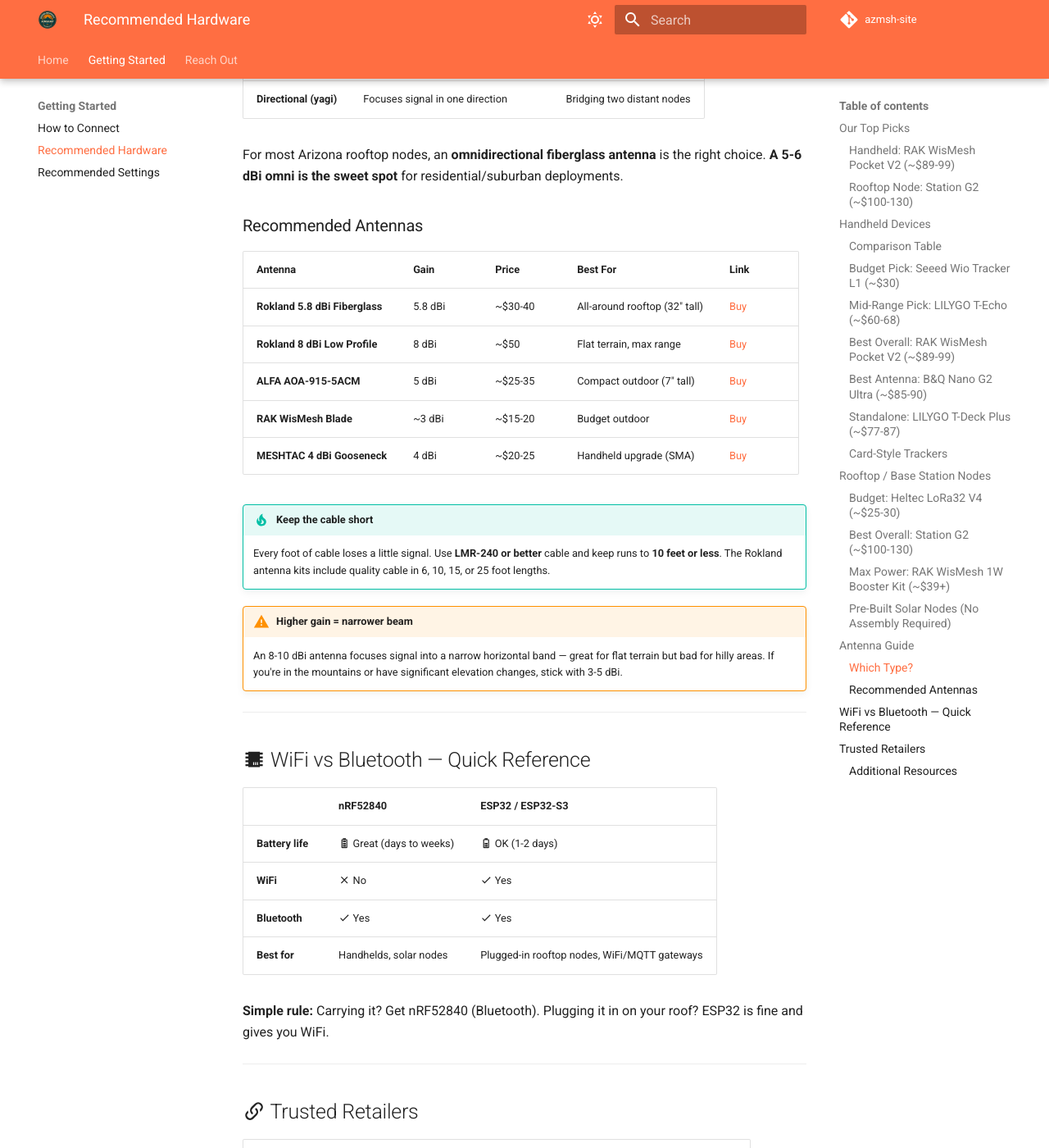
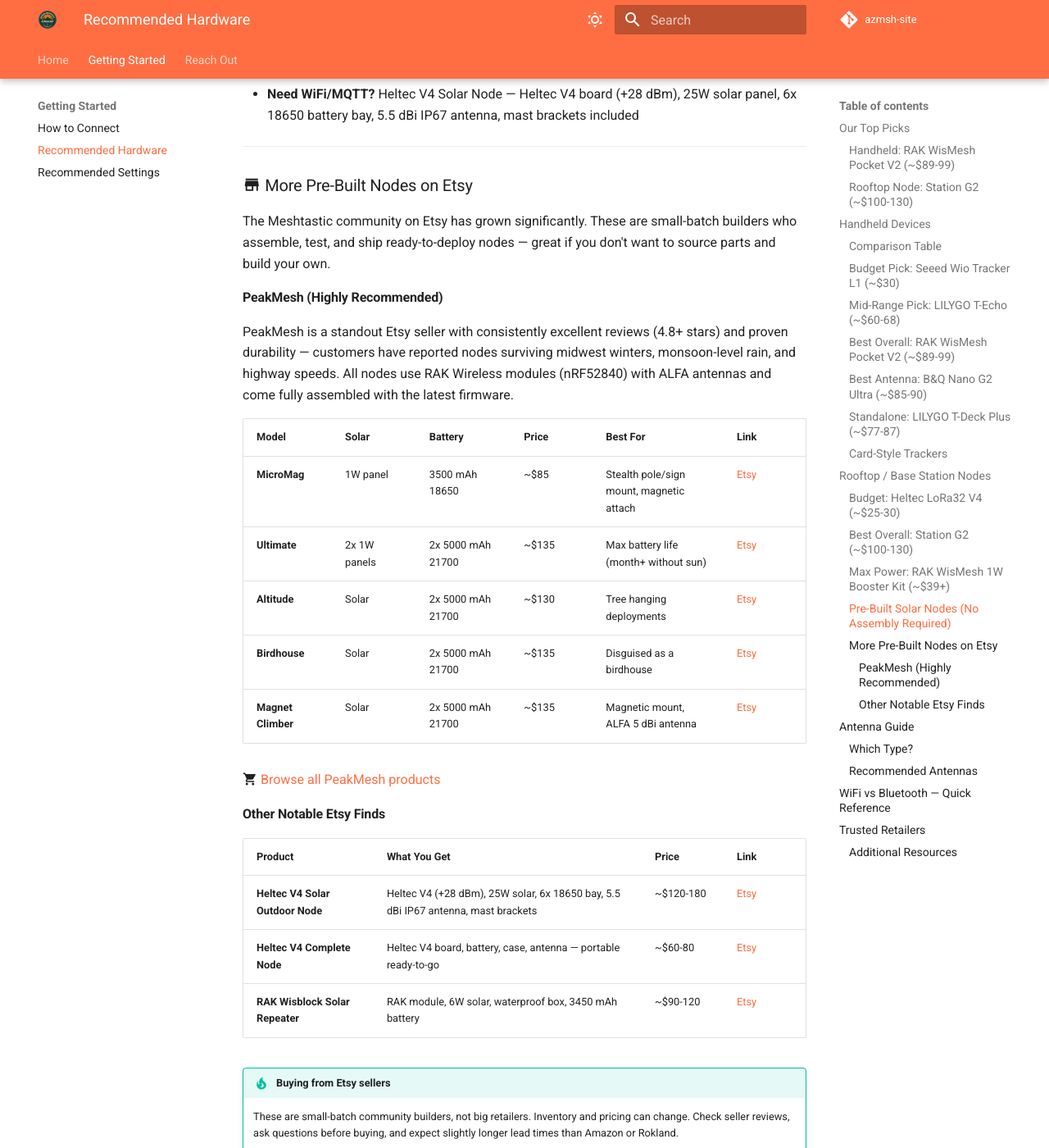
Before and after one commit to ArizonaMeshtasticCommunity/azmsh-site, an MkDocs documentation site: the page built from docs/docs/recommended-hardware.md, in a window 1280 px wide and 1400 px high, scrolled down 7378 px. Shown: the whole window at 82% size. Built offline with MkDocs 1.6.1 and Material for MkDocs 9.7.7, drawn with Linux system fonts in a browser that asks for light colours; comment, search, counter and statistics services are not loaded; some of the changed text lies outside the part shown.

Commit message:
add: Etsy pre-builts, Muziworks antenna upgrade recommendation
- Update Heltec V4 pre-built entry with new Etsy solar node listing (25W panel, 6x 18650, +28 dBm, 5.5 dBi antenna)
- Add PeakMesh Etsy section with 5 models (MicroMag, Ultimate, Altitude, Birdhouse, Magnet Climber)
- Add Other Notable Etsy Finds section (Heltec V4 complete node, RAK Wisblock solar repeater)
- Add prominent Muziworks 17cm whip antenna callout in handheld section (~$12, SMA male, SWR 1.3 vs stock 3.5)
- Add Muziworks antenna to antenna comparison table
- Add PeakMesh to Trusted Retailers table
- List device compatibility for antenna upgrades (works with / does not apply to)

Co-Authored-By: Claude Opus 4.6 (1M context) <noreply@anthropic.com>

```diff
--- a/docs/docs/recommended-hardware.md
+++ b/docs/docs/recommended-hardware.md
@@ -53,6 +51,21 @@ These radios pair with your phone over Bluetooth so you can type messages on you
 
 !!! info "Battery life varies"
     These estimates assume typical use — mostly listening with occasional messages. Heavy messaging, constant screen-on, or active GPS tracking will reduce battery life. Power-saving mode can extend it significantly.
+
+!!! success "Upgrade your antenna — the single best $12 you can spend"
+    **Most handheld Meshtastic radios ship with terrible stock antennas.** The stubby antennas that come in the box are only ~69% efficient — nearly a third of your signal is wasted as heat instead of reaching the mesh.
+
+    **Our recommendation: [Muziworks 17cm Whip Antenna](https://muzi.works/products/whip-antenna-17cm) (~$12)**
+
+    - **SMA Male connector** — fits most handhelds directly
+    - **SWR of 1.3** (98% efficient) vs stock antenna SWR of 3.5 (69% efficient)
+    - 17cm flexible whip, 915 MHz tuned
+    - Available individually (~$12) or in a [4-pack (~$36)](https://muzi.works/products/4-pack-whip-antenna-17cm-915mhz)
+    - Also available on [Amazon](https://www.amazon.com/muzi-%E1%B4%A1%E1%B4%8F%CA%80%E1%B4%8B%EA%9C%B1-915Mhz-Antenna-Meshtastic/dp/B0D7D6866W)
+
+    **Works with:** RAK WisMesh Pocket (SMA), LILYGO T-Echo (SMA), Heltec V3/V4 (needs U.FL to SMA pigtail), LILYGO T-Beam (SMA), LILYGO T-Deck Plus (SMA)<br>
+    **Does NOT apply to:** Card-style trackers (WisMesh Tag, SenseCAP T-1000e) — these have sealed internal antennas with no external port.<br>
+    **Nano G2 Ultra note:** The Nano G2 Ultra has a custom wideband internal antenna engineered for body-proximity use — it doesn't have an external port and doesn't need an upgrade.
 
 ---
 
@@ -222,12 +235,43 @@ Don't want to build anything? These come fully assembled. Mount them, configure
 | **WisMesh Repeater Mini** | Built-in | Built-in | Yes | ~$50-70 | [RAK Store](https://store.rakwireless.com/products/wismesh-meshtastic-solar-repeater-mini) |
 | **SenseCAP Solar P1 Pro** | 5W panel | 4x 18650 included | Yes | ~$90 | [Seeed Studio](https://www.seeedstudio.com/SenseCAP-Solar-Node-P1-Pro-for-Meshtastic-LoRa-p-6412.html) |
 | **Atlavox Beacon** | Built-in | Built-in | Yes | ~$150-200 | [Atlavox](https://atlavox.com/products/atlavox-beacon-solar-meshtastic-node) |
-| **Heltec V4 Pre-Built** | No (USB power) | No | No | ~$80-120 | [Etsy](https://www.etsy.com/listing/1877304075/meshcoremeshtastic-outdoor-repeater) |
+| **Heltec V4 Solar Node** | 25W panel | 6x 18650 | No | ~$120-180 | [Etsy](https://www.etsy.com/listing/4310813646/outdoor-solar-2510w-meshtastic-or) |
 
 - **Best value:** SenseCAP Solar P1 Pro — 5W solar panel, 4x 18650 batteries, GPS, ~$90
 - **Easiest deploy:** WisMesh Repeater — IP67 weatherproof, mount and forget
 - **Premium turnkey:** Atlavox Beacon — professional mounting hardware, dual SMA connectors, rugged build
-- **Need WiFi/MQTT?** Heltec V4 Pre-Built — the only pre-built option with WiFi, but needs constant USB power
+- **Need WiFi/MQTT?** Heltec V4 Solar Node — Heltec V4 board (+28 dBm), 25W solar panel, 6x 18650 battery bay, 5.5 dBi IP67 antenna, mast brackets included
+
+---
+
+### :material-store: More Pre-Built Nodes on Etsy
+
+The Meshtastic community on Etsy has grown significantly. These are small-batch builders who assemble, test, and ship ready-to-deploy nodes — great if you don't want to source parts and build your own.
+
+#### PeakMesh (Highly Recommended)
+
+PeakMesh is a standout Etsy seller with consistently excellent reviews (4.8+ stars) and proven durability — customers have reported nodes surviving midwest winters, monsoon-level rain, and highway speeds. All nodes use RAK Wireless modules (nRF52840) with ALFA antennas and come fully assembled with the latest firmware.
+
+| Model | Solar | Battery | Price | Best For | Link |
+|---|---|---|---|---|---|
+| **MicroMag** | 1W panel | 3500 mAh 18650 | ~$85 | Stealth pole/sign mount, magnetic attach | [Etsy](https://www.etsy.com/listing/4346022155/peakmesh-micromag-smallest-outdoor) |
+| **Ultimate** | 2x 1W panels | 2x 5000 mAh 21700 | ~$135 | Max battery life (month+ without sun) | [Etsy](https://www.etsy.com/listing/1776412240/peakmesh-ultimate-solar-meshtastic-radio) |
+| **Altitude** | Solar | 2x 5000 mAh 21700 | ~$130 | Tree hanging deployments | [Etsy](https://www.etsy.com/listing/4331277320/peakmesh-altitude-tree-hanging-solar) |
+| **Birdhouse** | Solar | 2x 5000 mAh 21700 | ~$135 | Disguised as a birdhouse | [Etsy](https://www.etsy.com/listing/1795323188/peakmesh-birdhouse-solar-meshtastic) |
+| **Magnet Climber** | Solar | 2x 5000 mAh 21700 | ~$135 | Magnetic mount, ALFA 5 dBi antenna | [Etsy](https://www.etsy.com/listing/1795573484/peakmesh-magnet-climber-solar-meshtastic) |
+
+:material-cart: [Browse all PeakMesh products](https://www.etsy.com/shop/PeakMesh)
+
+#### Other Notable Etsy Finds
+
+| Product | What You Get | Price | Link |
+|---|---|---|---|
+| **Heltec V4 Solar Outdoor Node** | Heltec V4 (+28 dBm), 25W solar, 6x 18650 bay, 5.5 dBi IP67 antenna, mast brackets | ~$120-180 | [Etsy](https://www.etsy.com/listing/4310813646/outdoor-solar-2510w-meshtastic-or) |
+| **Heltec V4 Complete Node** | Heltec V4 board, battery, case, antenna — portable ready-to-go | ~$60-80 | [Etsy](https://www.etsy.com/listing/4439512620/heltec-v4-complete-meshtastic-node-sma) |
+| **RAK Wisblock Solar Repeater** | RAK module, 6W solar, waterproof box, 3450 mAh battery | ~$90-120 | [Etsy](https://www.etsy.com/listing/1662624760/meshtastic-node-ready-to-use-solar) |
+
+!!! tip "Buying from Etsy sellers"
+    These are small-batch community builders, not big retailers. Inventory and pricing can change. Check seller reviews, ask questions before buying, and expect slightly longer lead times than Amazon or Rokland.
 
 ---
 
@@ -252,6 +296,7 @@ For most Arizona rooftop nodes, an **omnidirectional fiberglass antenna** is the
 | **Rokland 8 dBi Low Profile** | 8 dBi | ~$50 | Flat terrain, max range | [Buy](https://store.rokland.com/products/8-dbi-omni-outdoor-915mhz-fiberglass-antenna-for-lora-halow-application) |
 | **ALFA AOA-915-5ACM** | 5 dBi | ~$25-35 | Compact outdoor (7" tall) | [Buy](https://store.rokland.com/products/alfa-aoa-915-5acm-5-dbi-omni-outdoor-915mhz-802-11ah-mini-antenna-for-lora-halow-application) |
 | **RAK WisMesh Blade** | ~3 dBi | ~$15-20 | Budget outdoor | [Buy](https://store.rakwireless.com/products/wismesh-antenna) |
+| **Muziworks 17cm Whip** | — | ~$12 | Handheld upgrade (SMA), best value | [Buy](https://muzi.works/products/whip-antenna-17cm) |
 | **MESHTAC 4 dBi Gooseneck** | 4 dBi | ~$20-25 | Handheld upgrade (SMA) | [Buy](https://store.rokland.com/products/meshtac-gooseneck-tactical-antenna-4-dbi-gain-sma-male-915-mhz-flexible-for-meshtastic-lora) |
 
 !!! tip "Keep the cable short"
@@ -284,6 +329,7 @@ For most Arizona rooftop nodes, an **omnidirectional fiberglass antenna** is the
 | **B&Q Consulting** | [shop.uniteng.com](https://shop.uniteng.com/) | Station G2, Nano G2 Ultra — pro RF engineering |
 | **Atlavox** | [atlavox.com](https://atlavox.com/) | Pre-built solar nodes and accessories |
 | **Muziworks** | [muzi.works](https://muzi.works/) | Cases, antennas, and the R1 Neo — assembled in USA |
+| **PeakMesh** | [Etsy shop](https://www.etsy.com/shop/PeakMesh) | Pre-built solar nodes (RAK-based), excellent reviews, ships from FL |
 | **Seeed Studio** | [seeedstudio.com](https://www.seeedstudio.com/) | Wio Tracker, SenseCAP, Solar P1 |
 
 !!! danger "Watch out for fakes on Amazon"
```
Also changed, not shown: other parts of docs/docs/recommended-hardware.md (+0 -2 lines).
